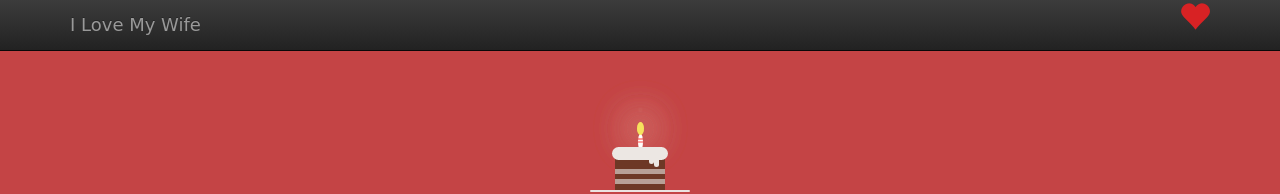
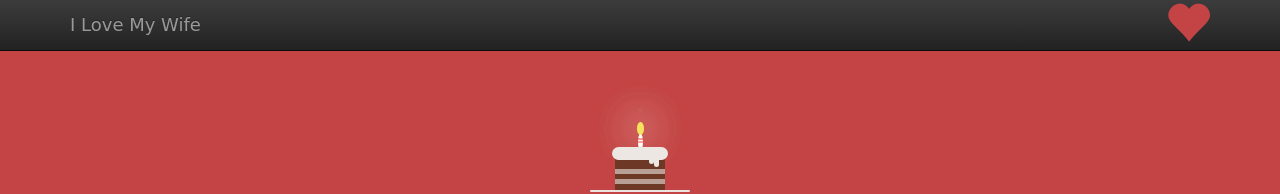
Before and after one commit to nross63/bday, a plain HTML site: page index.html in a window 1280 px wide. Shown: the top 194 px of the page. Drawn offline with nearby package versions, Linux system fonts and the light colour scheme; animation ran at ten frames a second; a web font is replaced by a local one.

Commit message:
fix style

```diff
--- a/scss/main.scss
+++ b/scss/main.scss
@@ -16,8 +16,8 @@ canvas {
   background-color: rgba(0, 0, 0,.2);
 }
 .glyphicon-heart{
-  color:$darkPink;
-  font-size:2.25em;
+  color:$pinkish;
+  font-size: 3.25em;
   float:right;
 }
 .navbar-brand{
```
Also changed, not shown: css/main.css.
